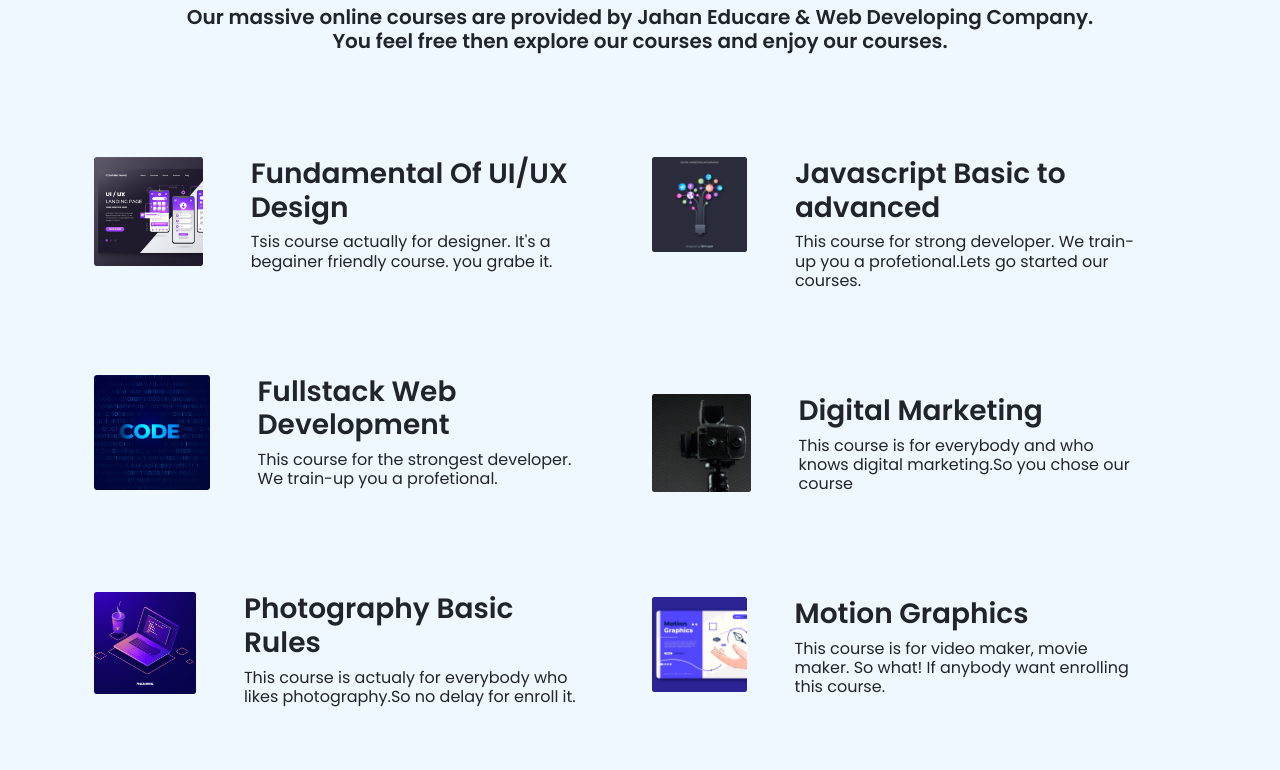
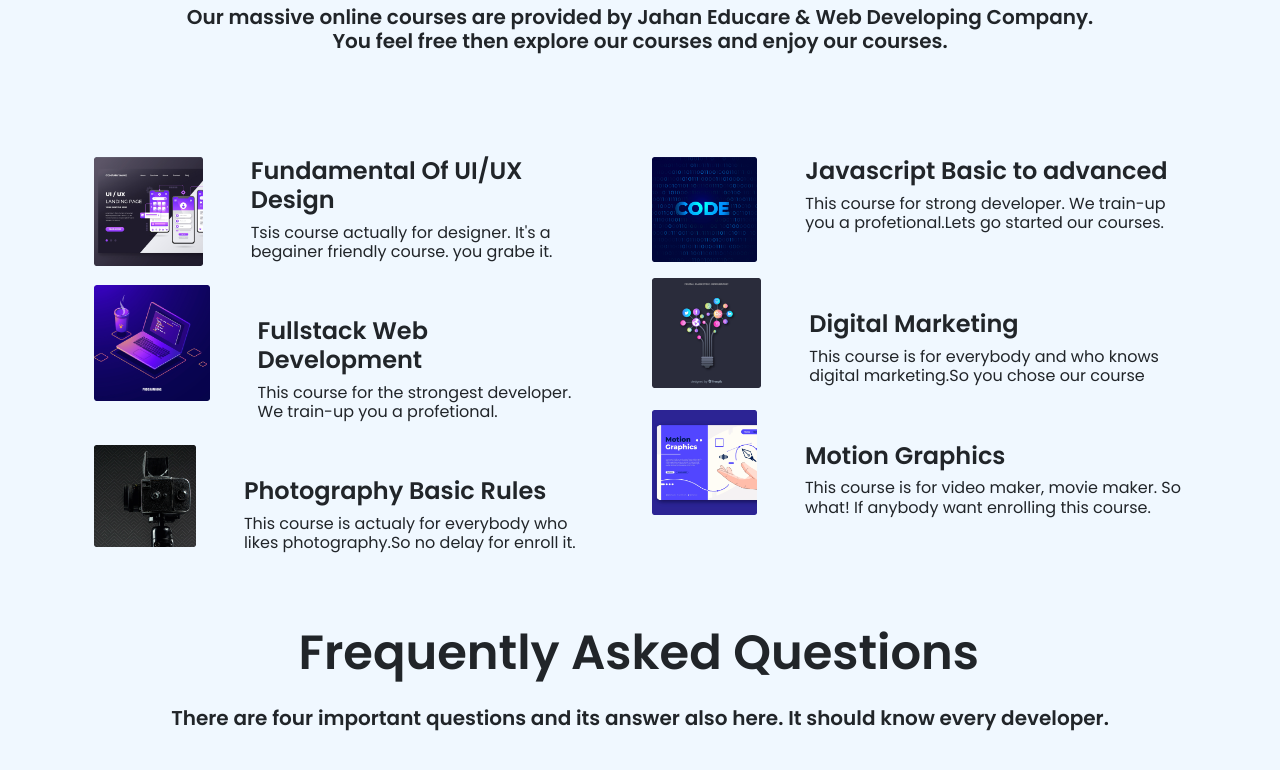
Before and after one commit to Sharmin2000/jahan-educare, a plain HTML site: page index.html in a window 1280 px wide. Shown: the part 1190-1960 px from the top of the page. Drawn offline with nearby package versions, Linux system fonts and the light colour scheme.

Commit message:
some correction added

```diff
--- a/index.html
+++ b/index.html
@@ -107,6 +107,7 @@
         </section>
       </header>
       <!-- ==================================== Corsee's Section ========================================= -->
+      <main>
         <section class="container mt-5">
           <div class="container pt-5 my-5">
 
@@ -115,63 +116,68 @@
               <h2 class="display-5 fw-bold text-dark">Courses </h2>
               <p class="h5 fw-bold text-dark">Our massive online courses are provided by Jahan Educare & Web Developing Company. <br>You feel free then explore our courses and enjoy our courses.</p>
             </div>
-
+  <!-- ====================================== Course-1 ====================================================== -->
               <div class=" row row-cols-sm-1 row-cols-md-1 row-cols-lg-2 g-4 ">
                   <div class="col-lg-6">
                     <div class="d-md-flex justify-content-between">
                         <div class="pt-5">
                             <img src="images/course-1.png" alt="" class="img-fluid w-100">
                         </div >
-                      <div class="p-5">
-                          <h3 class=" fw-bold text-dark">Fundamental Of UI/UX Design</h3>
+                        <div class="ps-5 pe-5 pt-5">
+                            <h4 class=" fw-bold text-dark">Fundamental Of UI/UX Design</h4>
                             <p class="h6 text-dark">Tsis course actually for designer. It's a begainer friendly course. you grabe it.</p>
                         </div>
                     </div>
+                    <!-- ====================================== Course-2 ====================================================== -->
                     <div class="d-md-flex justify-content-between">
-                      <div class="pt-5">
-                          <img src="images/course-2.png" alt="" class="img-fluid w-80">
+                        <div class="pt-3">
+                            <img src="images/course-3.png" alt="" class="img-fluid w-100">
                         </div >
-                      <div class="p-5">
-                          <h3 class="fw-bold text-dark">Fullstack Web Development</h3>
+                        <div class="ps-5 pe-5 pt-5">
+                            <h4 class="fw-bold text-dark">Fullstack Web Development</h4>
                             <p class="h6 text-dark">This course for the strongest developer. We train-up you a profetional.</p>
                         </div>
                     </div>
+                    <!-- ====================================== Course-3 ====================================================== -->
                     <div class="d-md-flex justify-content-between">
-                      <div class="pt-5">
-                          <img src="images/course-3.png" alt="" class="img-fluid w-100">
+                        <div class="pt-3">
+                            <img src="images/course-5.png" alt="" class="img-fluid w-100">
                         </div >
-                      <div class="p-5">
-                          <h3 class="fw-bold text-dark">Photography Basic Rules</h3>
+                        <div class="ps-5 pe-5 pt-5">
+                            <h4 class="fw-bold text-dark">Photography Basic Rules</h4>
                             <p class="h6 text-dark">This course is actualy for everybody who likes photography.So no delay for enroll it.</p>
                         </div>
                     </div>
-
                   </div>
+                  <!-- ========================= 1st column complete ========================================================== -->
                   <div class="col-lg-6">
+                    <!-- ====================================== Course-4 ====================================================== -->
                     <div class="d-md-flex justify-content-between">
                         <div class="pt-5">
-                          <img src="images/course-4.png" alt="" class="img-fluid w-100">
+                            <img src="images/course-2.png" alt="" class="img-fluid w-100">
                         </div >
-                      <div class="p-5">
-                          <h3 class="fw-bold text-dark">Javascript Basic to advanced</h3>
+                        <div class="ps-5 pt-5">
+                            <h4 class="fw-bold text-dark">Javascript Basic to advanced</h4>
                             <p class="h6 text-dark">This course for strong developer. We train-up you a profetional.Lets go started our courses.</p>
                         </div>
                     </div>
+                    <!-- ====================================== Course-5 ====================================================== -->
                     <div class="d-md-flex justify-content-between">
-                      <div class="pt-5">
-                          <img src="images/course-5.png" alt="" class="img-fluid w-100">
+                        <div class="pt-3">
+                            <img src="images/course-4.png" alt="" class="img-fluid w-100">
                         </div >
-                      <div class="p-5">
-                          <h3 class="fw-bold text-dark">Digital Marketing</h3>
+                        <div class="ps-5 pt-5">
+                            <h4 class="fw-bold text-dark">Digital Marketing</h4>
                             <p class="h6 text-dark">This course is for everybody and who knows digital marketing.So you chose our course</p>
                         </div>
                     </div>
+                    <!-- ====================================== Course-6 ====================================================== -->
                     <div class="d-md-flex justify-content-between">
-                      <div class="pt-5">
+                        <div class="pt-3">
                             <img src="images/course-6.png" alt="" class="img-fluid w-100">
                         </div >
-                      <div class="p-5">
-                          <h3 class="fw-bold text-dark">Motion Graphics</h3>
+                        <div class="ps-5 pt-5">
+                            <h4 class="fw-bold text-dark">Motion Graphics</h4>
                             <p class="h6 text-dark">This course is for video maker, movie maker. So what! If anybody want enrolling this course.</p>
                         </div>
                     </div>
@@ -188,7 +194,6 @@
                   <p class="h5 fw-bold text-dark" style=" text-align: center;">There are four important questions and its answer also here. It should know every developer. </p>
                </div>
 
-          <!-- <div class="row row-cols-1 row-cols-md-1 row-cols-lg-2 g-4">         -->
               <div class="my-5 py-3">
                 <div class="accordion" id="accordionExample">
                   <div class="accordion-item">
@@ -247,6 +252,7 @@
               </div>
 
          </section>
+      </main>
 
 
 
```
Lines whose indentation alone changed are shown as unchanged.
